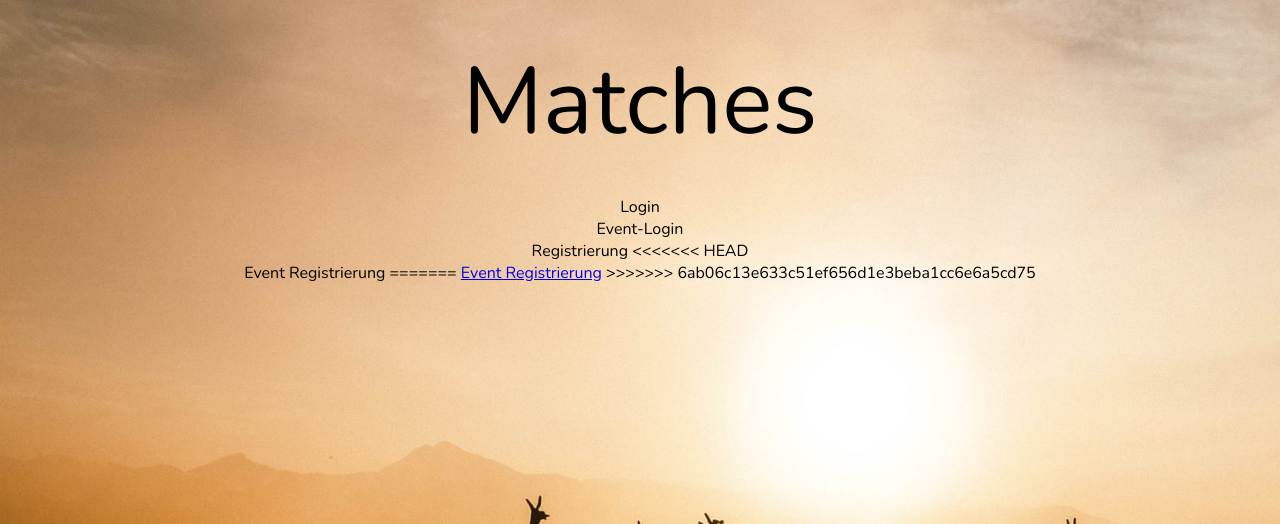
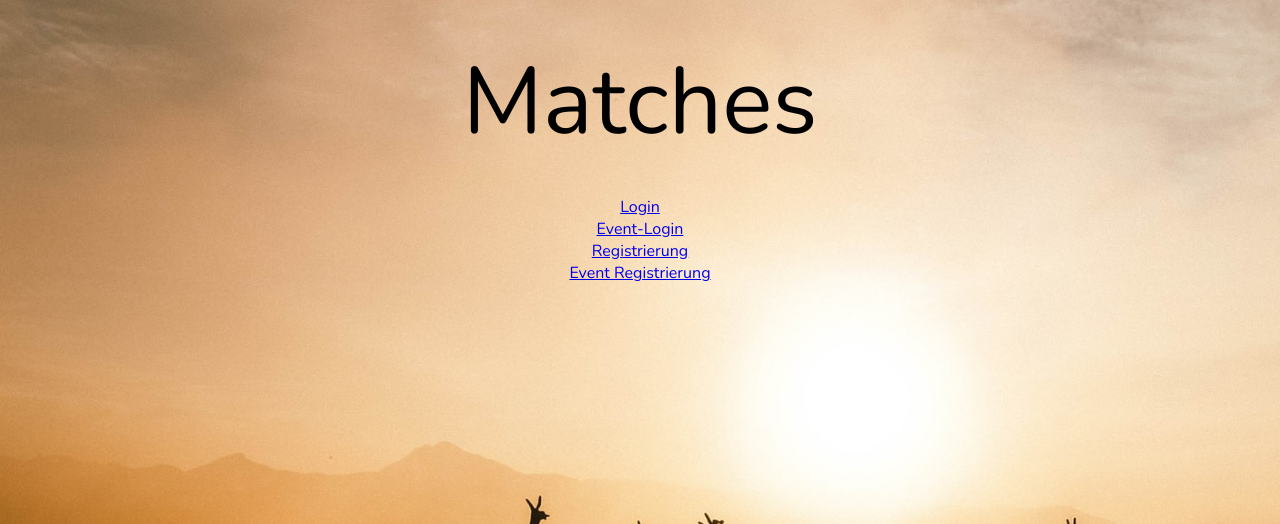
Before and after one commit to lenagoetzinger97/Friends, a Laravel app: page / in a window 1280 px wide. Shown: the part 159-683 px from the top of the page. Run offline with Laravel 8, Linux system fonts and the light colour scheme.

Commit message:
Fix Welcome Blade.php Max

```diff
--- a/laravel/resources/views/welcome.blade.php
+++ b/laravel/resources/views/welcome.blade.php
@@ -3,15 +3,13 @@
 <head>
     <meta charset="utf-8">
     <meta name="viewport" content="width=device-width, initial-scale=1">
-
     <title>Matches</title>
-
     <!-- Fonts -->
     <link href="https://fonts.googleapis.com/css?family=Nunito:200,600" rel="stylesheet">
-
     <!-- Styles -->
     <style>
-            html, body {
+        html,
+        body {
             background-image: url(../photos/freunde.jpg);
             background-size: auto 145%;
             background-color: #000;
@@ -21,36 +19,29 @@
             height: 100vh;
             margin: 0;
         }
-
         .full-height {
             height: 80vh;
         }
-
         .flex-center {
             align-items: center;
             display: flex;
             justify-content: center;
         }
-
         .position-ref {
             position: relative;
         }
-
         .top-right {
             position: absolute;
             right: 10px;
             top: 18px;
         }
-
         .content {
             text-align: center;
         }
-
         .title {
             font-size: 94px;
         }
-
-            .links > a {
+        .links>a {
             color: #636b6f;
             padding: 0 25px;
             font-size: 15px;
@@ -59,7 +50,6 @@
             text-decoration: none;
             text-transform: uppercase;
         }
-
         .m-b-md {
             margin-bottom: 30px;
         }
@@ -67,42 +57,32 @@
 </head>
 <body>
     <div class="flex-center position-ref full-height">
-
-
         <div class="content">
             <div class="title m-b-md">
                 Matches
             </div>
-
             @if (Route::has('login'))
             <div class="links">
                 @auth
                 <a href="{{ url('/home') }}">Home</a>
                 @else
-                          <div
-                           <a href="{{ route('login') }}">Login</a>
+                <div> <a href="{{ route('login') }}">Login</a>
                 </div>
-                         <div
+                <div>
                      <a href="http://127.0.0.1:8080/admin/login">Event-Login</a>
                     @if (Route::has('register'))
                 </div>
-                            <div
+                <div>
                     <a href="{{ route('register') }}">Registrierung</a>
-<<<<<<< HEAD
                 </div>
-                                <div
-                                  <a href="{{ route('register') }}">Event Registrierung</a>
-=======
+                <div>
                     <a href="{{ url('/registrierungevent') }}">Event Registrierung</a>
->>>>>>> 6ab06c13e633c51ef656d1e3beba1cc6e6a5cd75
+                </div>
                 @endif
                 @endauth
             </div>
         </div>
         @endif
-
-
-            </div>
     </div>
 </body>
 </html>
```
Lines whose indentation alone changed are shown as unchanged.
